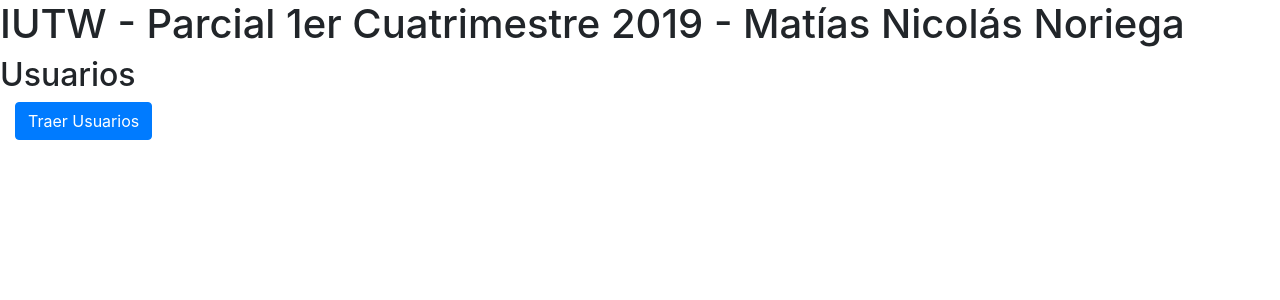
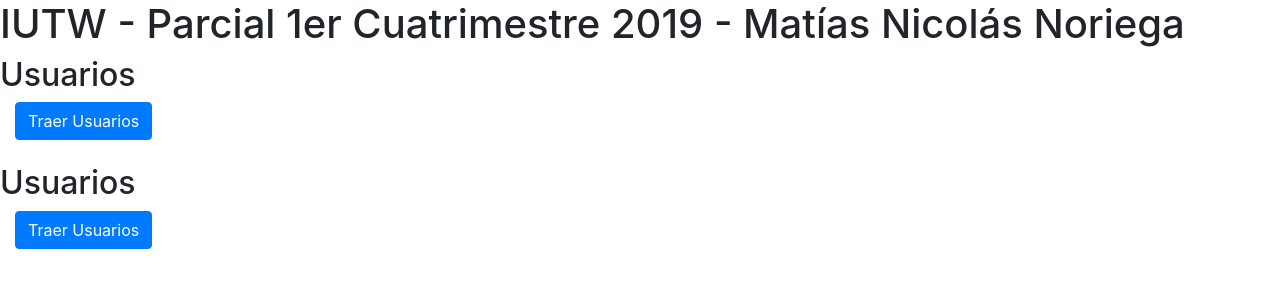
Before and after one commit to matiasnoriega/iutw-parcial-mnn-2019, an Angular app: page /usuarios in a window 1280 px wide. Shown: the top 300 px of the page. Built offline with nearby package versions, Linux system fonts and the light colour scheme.

Commit message:
implementacion app-routing module

```diff
--- a/src/app/app.module.ts
+++ b/src/app/app.module.ts
@@ -1,6 +1,7 @@
 import { NgModule } from '@angular/core';
 import { BrowserModule } from '@angular/platform-browser';
 import { FormsModule } from '@angular/forms';
+import { AppRoutingModule } from './app-routing.module';
 
 import { AppComponent } from './app.component';
 import { UsuariosComponent } from './usuarios/usuarios.component';
@@ -8,7 +9,7 @@ import { UsuariosService } from './usuarios.service';
 import { HttpClientModule } from '@angular/common/http';
 
 @NgModule({
-  imports:      [ BrowserModule, FormsModule, HttpClientModule ],
+  imports:      [ BrowserModule, FormsModule, HttpClientModule, AppRoutingModule ],
   declarations: [ AppComponent, UsuariosComponent ],
   bootstrap:    [ AppComponent ],
   providers: [UsuariosService]
--- a/src/app/usuarios/usuarios.component.html
+++ b/src/app/usuarios/usuarios.component.html
@@ -2,7 +2,7 @@
 
 <div class="container-fluid">
   <div class="btn-group" role="group">
-    <button type="button" class="btn btn-primary" (click)="traerUsuarios()">Traer Usuarios</button>
+    <button type="button" class="btn btn-primary" routerLink="/usuarios">Traer Usuarios</button>
   </div>
 </div>
 <br>
@@ -20,3 +20,4 @@
     </div>
   </div>
 </div>
+<router-outlet></router-outlet>
```
Also changed, not shown: src/app/app-routing.module.ts (added, +16 -0 lines).
